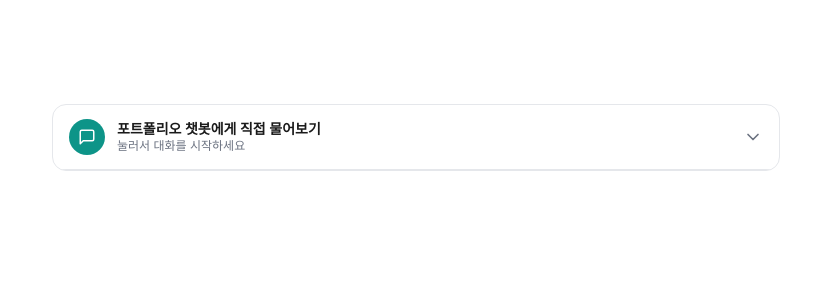
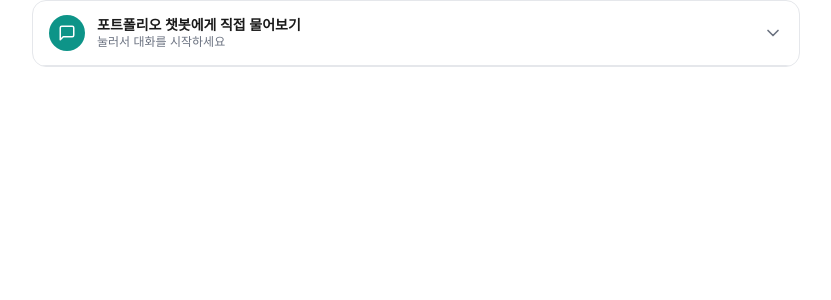
Before and after one commit to InwooLeeme/portfolio-chatbot, a Next.js app: page / in a window 1280 px wide. Shown: the top 300 px of the page, without its empty margins (224-1055 px from the left). Built offline with nearby package versions, Linux system fonts and the light colour scheme.

Commit message:
Chat css 수정

```diff
--- a/app/page.tsx
+++ b/app/page.tsx
@@ -3,7 +3,7 @@ import { InlineChat } from "@/components/demo/InlineChat";
 // 데모/랜딩 페이지. 본문에 박힌 인라인 챗을 펼쳐 직접 써볼 수 있다.
 export default function Home() {
   return (
-    <main className="mx-auto max-w-3xl px-5 py-16">
+    <main className="mx-auto max-w-3xl">
       <InlineChat />
     </main>
   );
--- a/components/demo/InlineChat.tsx
+++ b/components/demo/InlineChat.tsx
@@ -19,7 +19,7 @@ export function InlineChat() {
   };
 
   return (
-    <section className="mt-10 overflow-hidden rounded-[var(--radius)] border border-[var(--border)] bg-[var(--card)]">
+    <section className="overflow-hidden rounded-[var(--radius)] border border-[var(--border)] bg-[var(--card)]">
       <button
         type="button"
         onClick={toggle}
```
